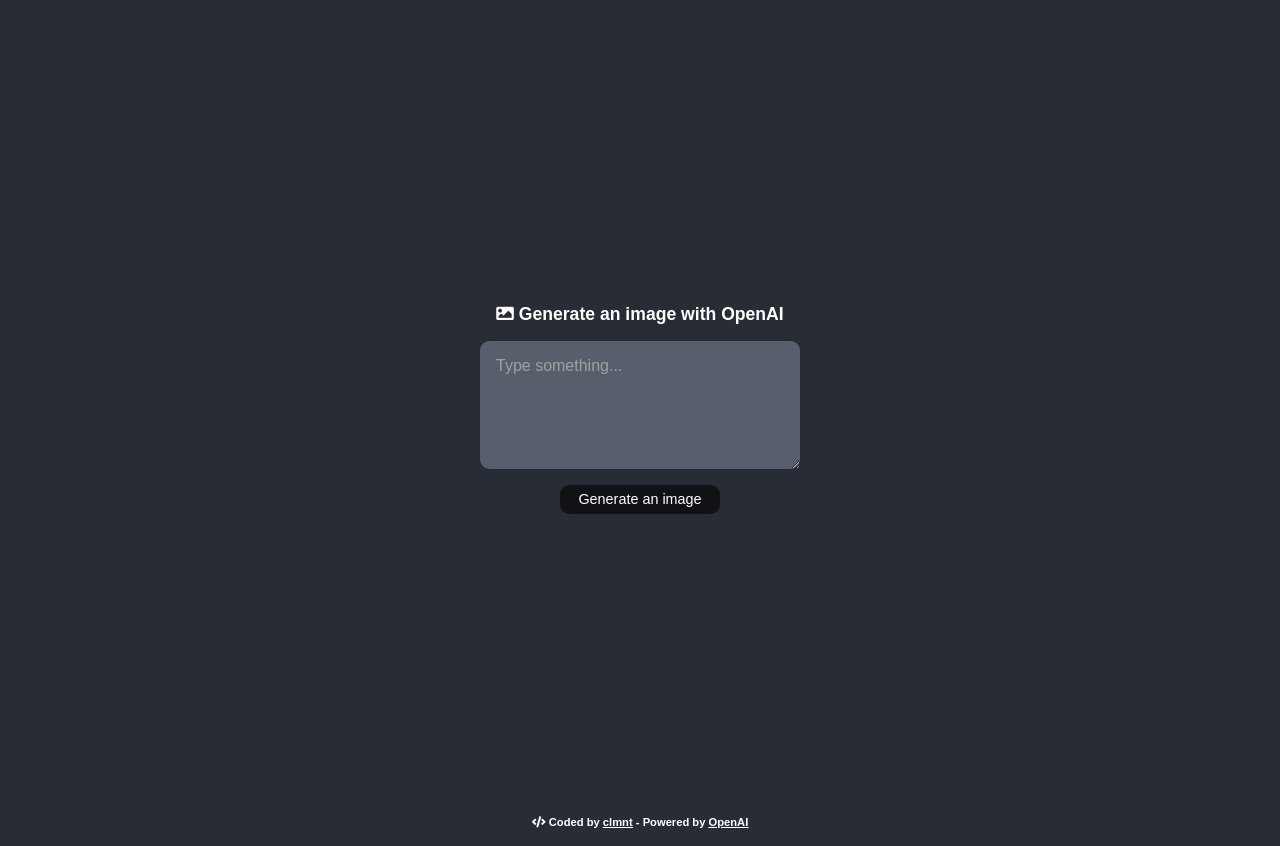
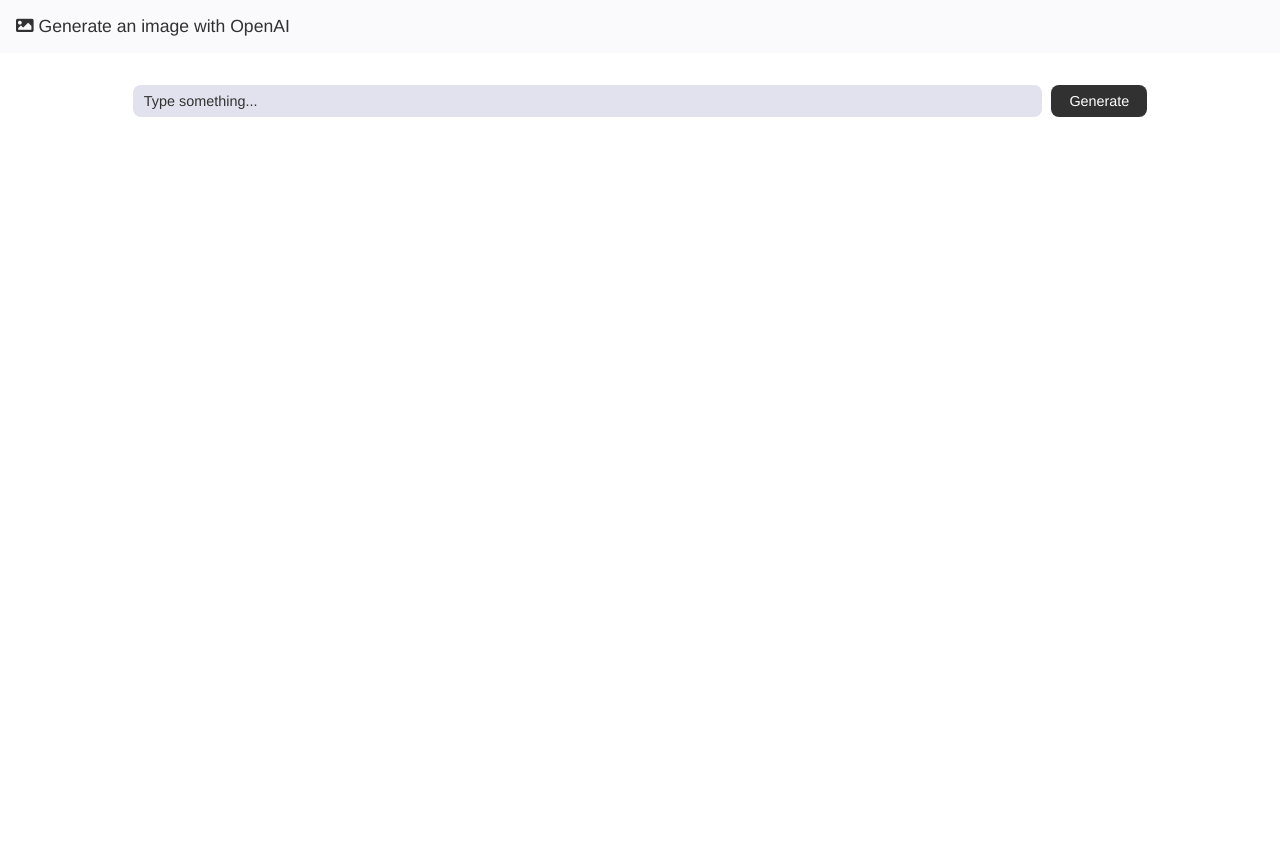
Before and after one commit to clmnth/image-generation-app, a React (Create React App) app: page / in a window 1280 px wide. Built offline with nearby package versions, Linux system fonts and the light colour scheme.

Commit message:
working loading feature

```diff
--- a/src/App.css
+++ b/src/App.css
@@ -1,81 +1,103 @@
-body {
-  background-color: #282c34;
-  font-family: Arial, Helvetica, sans-serif;
-}
-
 .App {
   height: 100vh;
-  display: flex;
+  /* display: flex;
   flex-direction: column;
   justify-content: center;
   align-items: center;
   margin-left: auto;
-  margin-right: auto;
+  margin-right: auto; */
+}
+
+.header {
+  background-color: #fafafc;
+  margin-bottom: 2rem;
 }
 
 .title {
-  color: white;
-  margin-bottom: 1rem;
+  color: rgb(49, 49, 49);
   font-size: 1.1rem;
+  margin: 0;
+  padding: 1rem;
+  font-family: Poppins, Helvetica, sans-serif;
+  font-weight: 500;
 }
 
 .app-form {
   display: flex;
-  flex-direction: column;
-  align-items: center;
+  justify-content: center;
+  margin-bottom: 3rem;;
 }
 
 .app-input {
-  border-radius: 0.6rem;
-  height: 6rem;
-  width: 18rem;
+  width: 100%;
+  border-radius: 0.5rem;
+  height: 1.9rem;
+  width: 70%;
   border: none;
-  background-color: #585f6c;
-  color: white;
+  background-color: #e2e2ef;
+  color: rgb(49, 49, 49);
   outline: none;
-  padding: 1rem;
+  padding-left: 0.7rem;
   margin-bottom: 1rem;
-  font-family: Arial, Helvetica, sans-serif;
+  margin-right: 0.6rem;
+  font-family: Poppins, Helvetica, sans-serif;
 }
 
 .app-input::placeholder {
-  color: rgb(160, 160, 160);
-  font-size: 1rem;
-  font-family: Arial, Helvetica, sans-serif;
+  color: rgb(49, 49, 49);
+  font-size: 0.9rem;
+  font-family: Poppins, Helvetica, sans-serif;
+}
+
+.app-button {
+  display: inline-block;
+  border-radius: 0.5rem;
+  border: none;
+  background-color: rgb(49, 49, 49);
+  color: white;
+  height: 2rem;
+  width: 6rem;
+  font-size: 0.9rem;
+  cursor: pointer;
+  font-family: Poppins, Helvetica, sans-serif;
 }
 
 
 
-.app-button {
-  border-radius: 0.6rem;
-  border: none;
-  background-color: #101216;
-  color: white;
-  height: 1.8rem;
-  width: 10rem;
-  font-size: 0.9rem;
-  cursor: pointer;
-  font-family: Arial, Helvetica, sans-serif;
+.result-container {
+  display: relative;
+}
+
+.loading-message {
+  display: flex;
+  justify-content: center;
+  align-items: center;
+  background-color: #eee;
+  text-align: center;
+  height: 500px;
+  margin: 0 6rem;
+  font-size: 1.5rem;
+}
+
+.result-image-container {
+  display: flex;
+  justify-content: center;
+  align-items: center;
 }
 
 .result-image {
-  display: block;
-  margin-top: 10px;
+  margin-top: 1rem;
+  width: 500px;
+  max-width: 100%;
+  max-height: 100%;
 }
-
-
-.result-image {
-  margin-top: 1rem;
- width: 500px;
-}
-
 
 footer {
   margin: 1rem 1.5rem;
   text-align: center;
   font-size: 0.7rem;
   font-weight: bold;
-  color: white
+  color: white;
 }
 
 .fa-code {
--- a/src/App.js
+++ b/src/App.js
@@ -5,7 +5,8 @@ import { useState } from "react";
 
 function App() {
   const [prompt, setPrompt] = useState("");
-  const [imageUrl, setImageURL] = useState('');
+  const [imageUrl, setImageURL] = useState("");
+  const [loading, setLoading] = useState(false);
 
   // const configuration = new Configuration({
   //   apiKey: OPENAI_API_KEY,
@@ -13,7 +14,8 @@ function App() {
 
   // const openai = new OpenAIApi(configuration);
 
-  //Mock response
+  // Mock response
+
   const generateMockImage = async () => {
     return {
       data: {
@@ -28,6 +30,7 @@ function App() {
 
   const generateImage = async () => {
     try {
+      // setLoading(true);
       // const response = await openai.createImage({
       //   prompt: prompt,
       //   n: 1,
@@ -37,41 +40,52 @@ function App() {
       console.log(response);
 
       setImageURL(response.data.data[0].url);
-  } catch(error) {
+      setLoading(false);
+    } catch (error) {
       console.error(error);
     }
   };
 
   return (
     <div className="App">
+      <div className="header">
         <h3 className="title">
           <i className="fa fa-image"></i> Generate an image with OpenAI
         </h3>
+      </div>
+
       <form
         className="app-form"
         onSubmit={(e) => {
           e.preventDefault();
         }}
       >
-        <textarea
+        <input
           className="app-input"
           placeholder="Type something..."
           onChange={(e) => setPrompt(e.target.value)}
           required
-        ></textarea>
+        ></input>
         <button type="button" className="app-button" onClick={generateImage}>
-          Generate an image
+          Generate
         </button>
       </form>
+      <div className="result-container">
+        {loading ? (
+          <div className="loading-message">
+            We're creating your image now. Sit Tight!
+          </div>
+
+        ) : (
+          <div className="result-image-container">
             {imageUrl.length > 0 ? (
-        <img
-          className="result-image"
-          src={imageUrl}
-          alt={prompt}
-        ></img>
+              <img className="result-image" src={imageUrl} alt={prompt}></img>
             ) : (
               <></>
             )}
+          </div>
+        )}
+      </div>
     </div>
   );
 }
```
Lines whose indentation alone changed are shown as unchanged.
